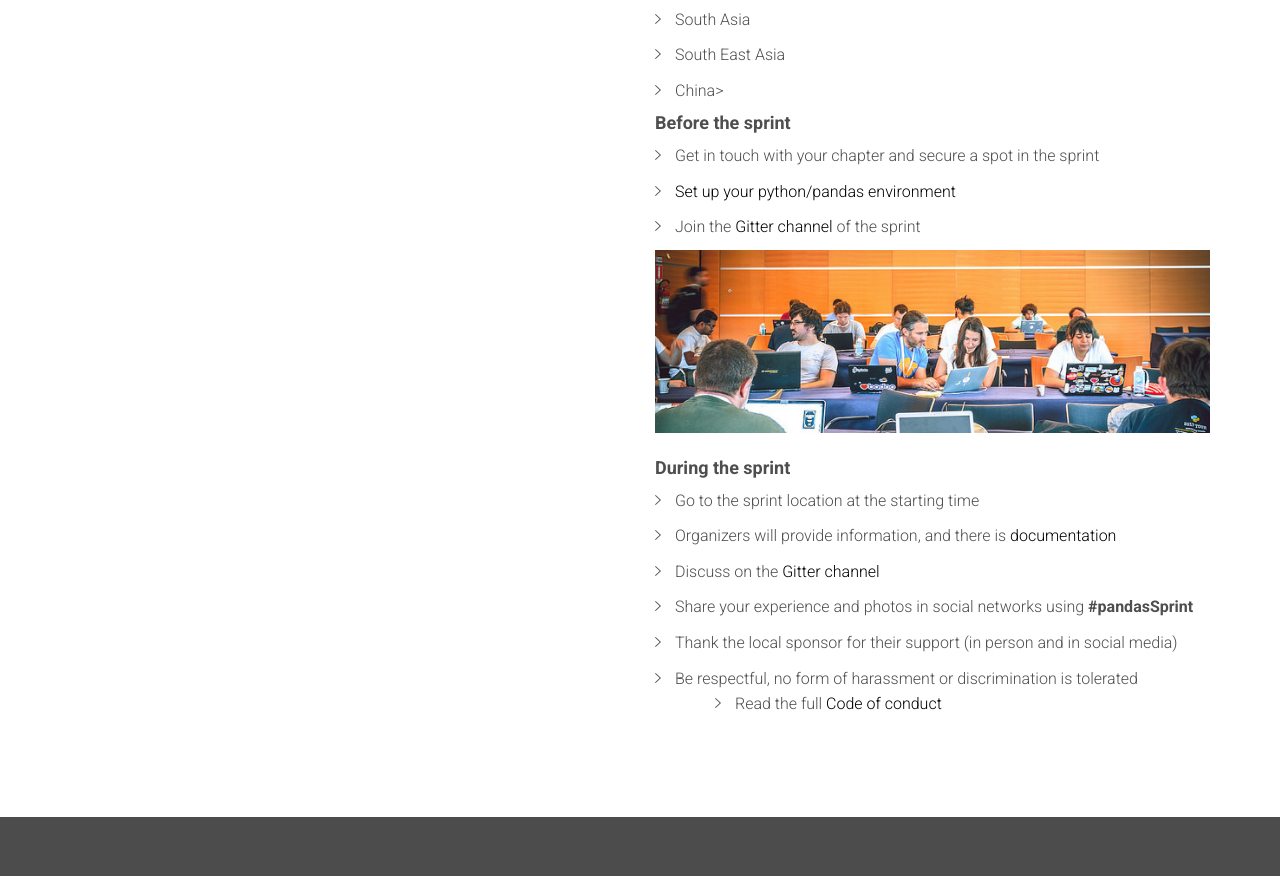
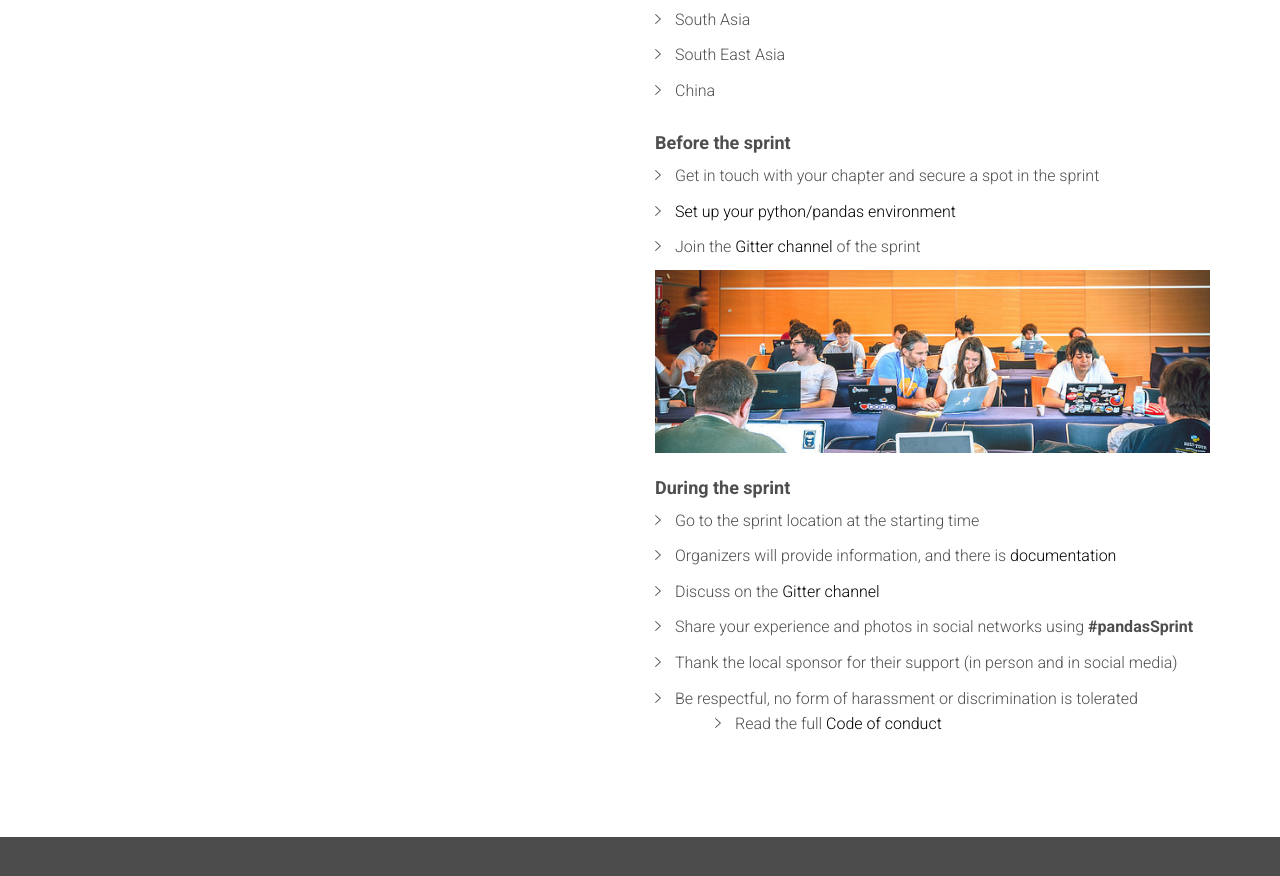
Before and after one commit to pandanistas/worldwide-sprint-2020, a plain HTML site: page index.html in a window 1280 px wide. Shown: the part 1194-2070 px from the top of the page. Drawn offline with Linux system fonts and the light colour scheme; files whose address does not match are found by name.

Commit message:
remove China typo

```diff
--- a/index.html
+++ b/index.html
@@ -110,8 +110,6 @@
 
                     <p>
                         The sprint will be divided in different chapters defined by region. These regions will be:
-                    </p>
-
                     <ul class="list-arrow-right">
                         <li>Mexico, Central America and the Caribbean</li>
                         <li>South America</li>
@@ -120,8 +118,9 @@
                         <li>North Africa and Middle East</li>
                         <li>South Asia</li>
                         <li>South East Asia</li>
-                        <li>China></li>
+                        <li>China</li>
                     </ul>
+                    </p>
 
                     <h4>Before the sprint</h4>
 
```
